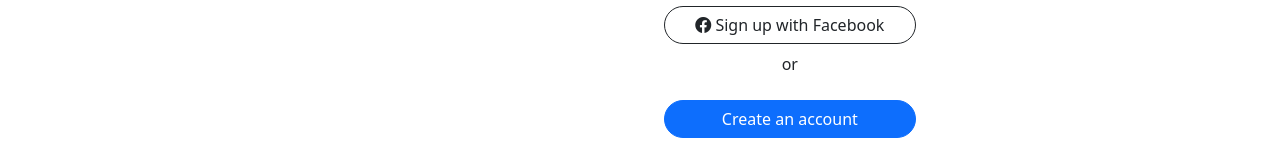
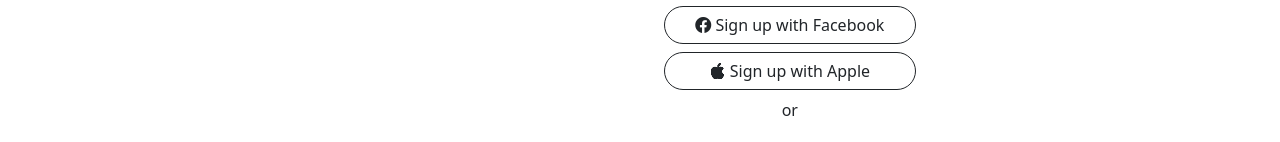
Before and after one commit to mjcoding0702/twitter-clone, a React (Vite) app: page / in a window 1280 px wide. Shown: the part 416-558 px from the top of the page. Built offline with nearby package versions, Linux system fonts and the light colour scheme; no server answers.

Commit message:
Add apple button

```diff
--- a/src/pages/AuthPage.jsx
+++ b/src/pages/AuthPage.jsx
@@ -121,6 +121,9 @@ export default function AuthPage() {
                     <Button className="rounded-pill" variant="outline-dark" onClick={handleFacebookLogin}>
                         <i className="bi bi-facebook"></i> Sign up with Facebook
                     </Button>
+                    <Button className="rounded-pill" variant="outline-dark" onClick={handleFacebookLogin}>
+                        <i className="bi bi-apple"></i> Sign up with Apple
+                    </Button>
                     <p style={{textAlign: "center"}}>or</p>
                     <Button className="rounded-pill" onClick={handleShowSignUp}>Create an account</Button>
                     <p style={{fontSize: "12px"}}>
```
